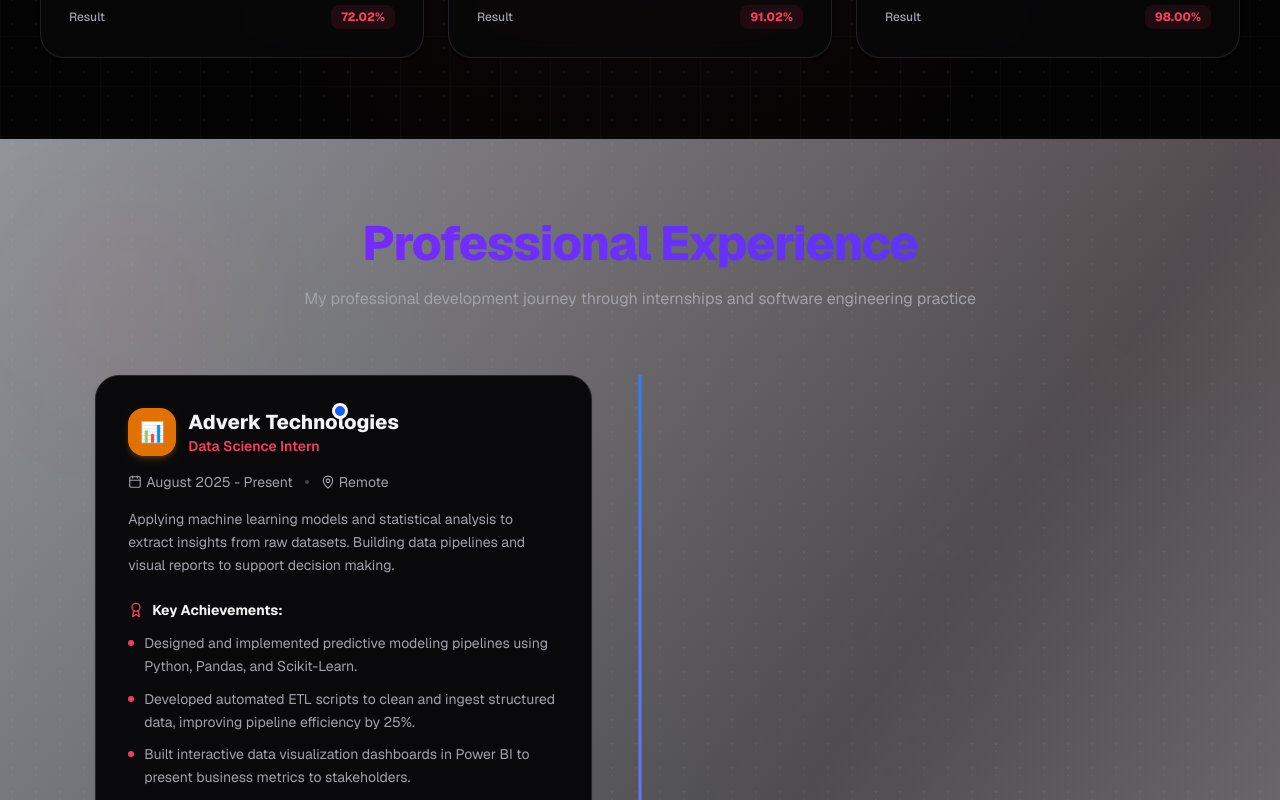
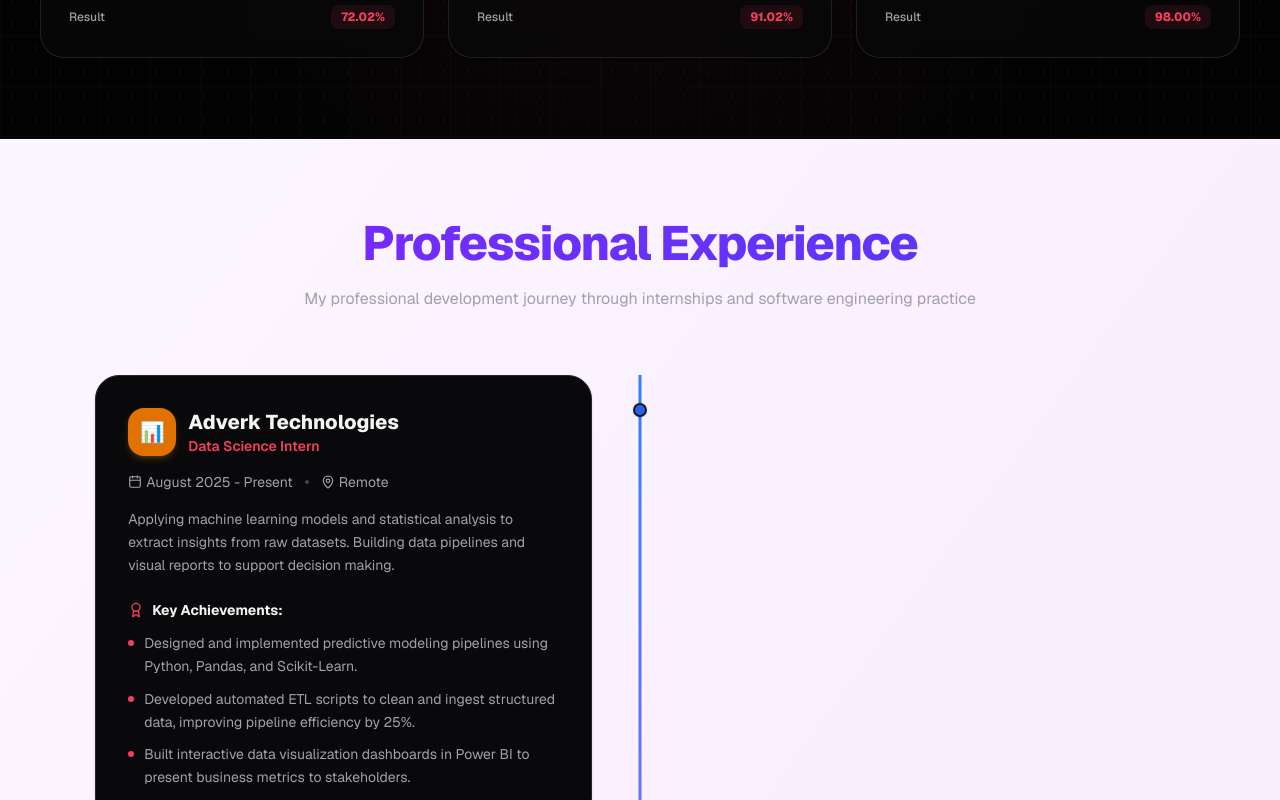
Before and after one commit to Gittyasn/PORTFOLIO, a Next.js app: page / in a window 1280 px wide. Shown: the part 4140-4940 px from the top of the page. Built offline with nearby package versions, Linux system fonts and the light colour scheme.

Commit message:
style: resolve timeline dot overlaps, set soft lavender-pink background, and remove blurs/dots in Experience section

```diff
--- a/src/components/sections/experience.tsx
+++ b/src/components/sections/experience.tsx
@@ -53,16 +53,8 @@ export function Experience() {
   return (
     <section
       id="internships"
-      className="py-20 bg-gradient-to-br from-blue-50/60 via-sky-50/30 to-blue-50/60 dark:from-zinc-950 dark:via-zinc-900/40 dark:to-zinc-950 relative overflow-hidden border-b border-border/20"
+      className="py-20 bg-gradient-to-br from-[#fcf7ff] via-[#faefff] to-[#f5f0ff] dark:from-[#08070b] dark:via-[#0c0a12] dark:to-[#08070b] relative overflow-hidden border-b border-border/20"
     >
-      {/* Dot Pattern Overlay */}
-      <div className="absolute inset-0 bg-dot-pattern opacity-70 pointer-events-none" />
-
-      {/* Decorative Blobs */}
-      <div className="absolute inset-0 bg-[radial-gradient(circle_at_top_right,rgba(244,63,94,0.06)_0%,transparent_65%)] pointer-events-none" />
-      <div className="absolute top-20 left-10 w-44 h-44 rounded-full bg-primary/5 blur-3xl floating-element" />
-      <div className="absolute bottom-20 right-10 w-60 h-60 rounded-full bg-rose-400/5 blur-3xl floating-element-delayed" />
-
       <div className="container mx-auto px-4 md:px-10 max-w-7xl relative z-10">
         {/* Section Header */}
         <div className="text-center mb-16 space-y-4">
@@ -100,9 +92,11 @@ export function Experience() {
                   isLeft ? "lg:items-end lg:pr-12 lg:mr-auto" : "lg:items-start lg:pl-12 lg:ml-auto"
                 }`}
               >
-                {/* Timeline node dot */}
+                {/* Timeline node dot positioned relative to page center */}
                 <div
-                  className="absolute left-4 md:left-6 lg:left-1/2 -translate-x-1/2 top-7 w-4 h-4 bg-blue-600 rounded-full border-[3px] border-white dark:border-zinc-950 shadow z-10"
+                  className={`absolute left-4 md:left-6 ${
+                    isLeft ? "lg:left-full" : "lg:left-0"
+                  } -translate-x-1/2 top-7 w-3.5 h-3.5 bg-[#2563eb] rounded-full border-[2.5px] border-zinc-900 dark:border-zinc-100 shadow z-10`}
                 />
 
                 {/* Card Container */}
```
